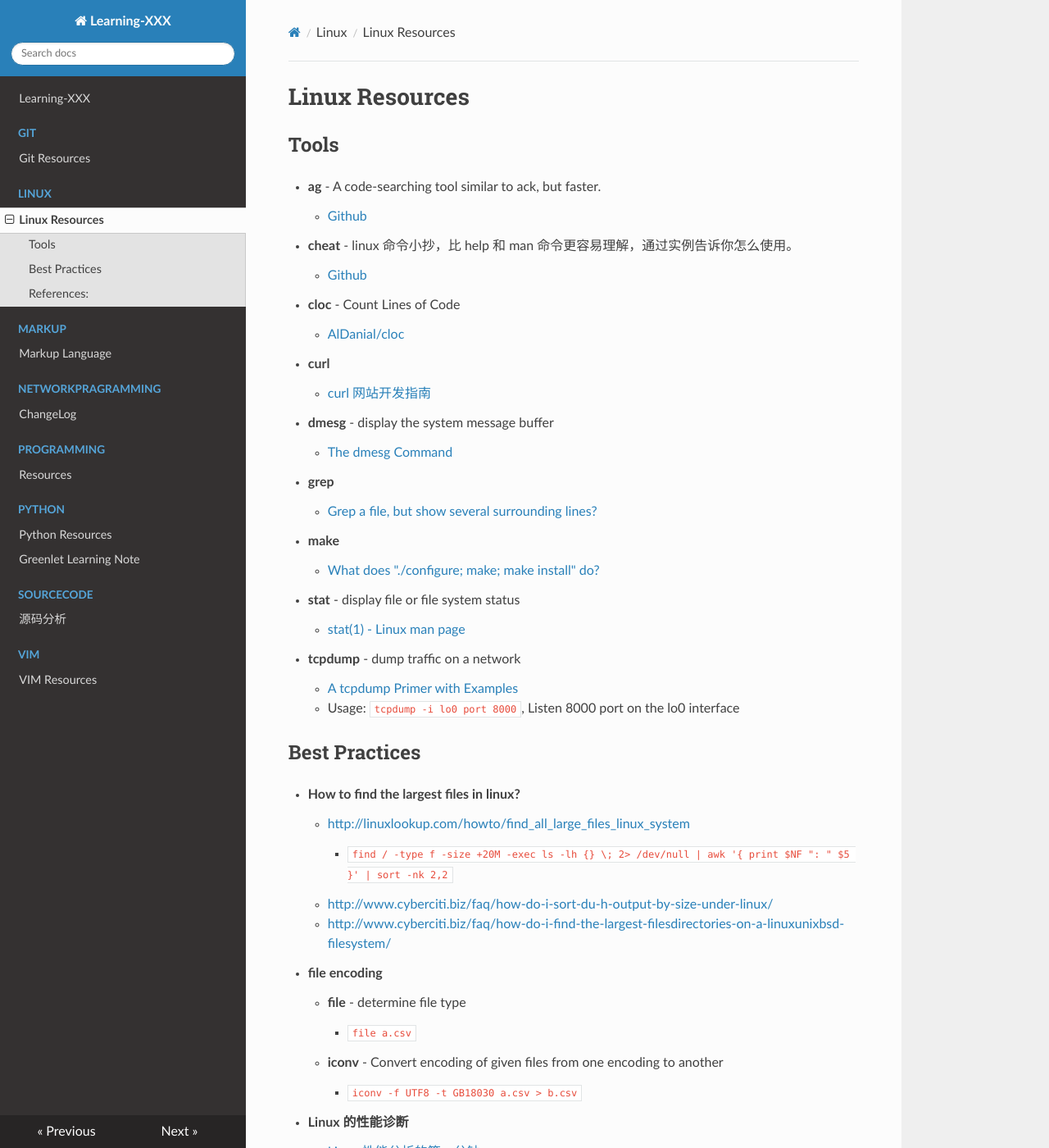
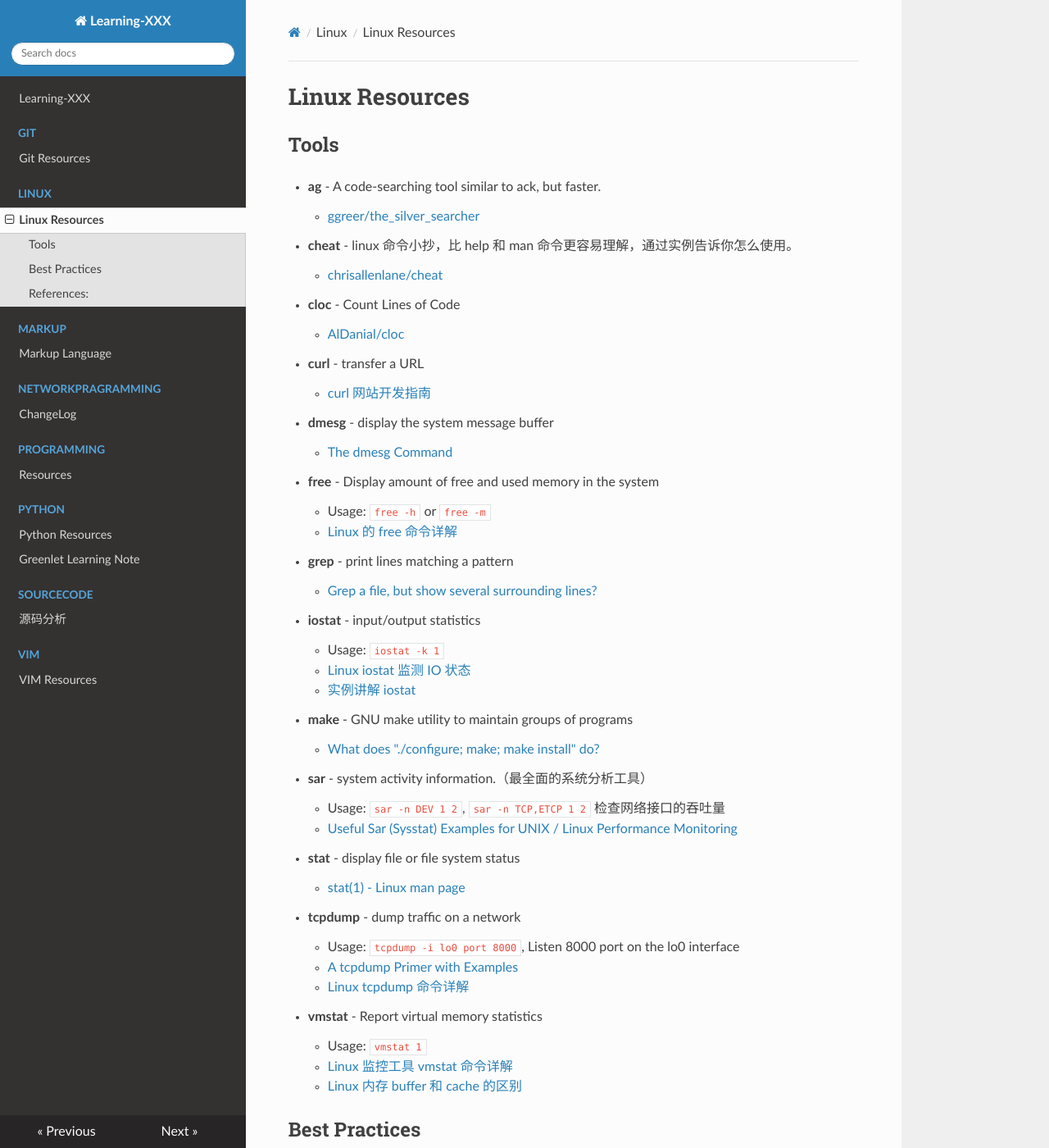
Before and after one commit to omsobliga/Learning-XXX, an MkDocs documentation site: the page built from docs/Linux/README.md, in a window 1280 px wide and 1400 px high. Shown: the whole window at 82% size. Built offline with MkDocs 1.6.1, drawn with Linux system fonts in a browser that asks for light colours; nearby versions of some CDN libraries; some of the changed text lies outside the part shown.

Commit message:
Add Linux performance analysis tools: free, iostat, sar, vmstat

```diff
--- a/docs/Linux/README.md
+++ b/docs/Linux/README.md
@@ -3,46 +3,64 @@
 ## Tools
 
 - **ag** - A code-searching tool similar to ack, but faster.
-    - [Github](https://github.com/ggreer/the_silver_searcher)
+    - [ggreer/the_silver_searcher](https://github.com/ggreer/the_silver_searcher)
 
 - **cheat** - linux 命令小抄，比 help 和 man 命令更容易理解，通过实例告诉你怎么使用。
-    - [Github](https://github.com/chrisallenlane/cheat)
+    - [chrisallenlane/cheat](https://github.com/chrisallenlane/cheat)
 
 - **cloc** - Count Lines of Code
     - [AlDanial/cloc](https://github.com/AlDanial/cloc)
 
-- **curl**
+- **curl** - transfer a URL
     - [curl 网站开发指南](http://www.ruanyifeng.com/blog/2011/09/curl.html)
 
 - **dmesg** - display the system message buffer
     - [The dmesg Command](http://www.linfo.org/dmesg.html)
 
-- **grep**
+- **free** - Display amount of free and used memory in the system
+    - Usage: `free -h` or `free -m`
+    - [Linux 的 free 命令详解](http://www.php-oa.com/2008/04/04/linux-free.html)
+
+- **grep** - print lines matching a pattern
     - [Grep a file, but show several surrounding lines?](http://stackoverflow.com/questions/9081/grep-a-file-but-show-several-surrounding-lines)
 
-- **make**
+- **iostat** - input/output statistics
+    - Usage: `iostat -k 1`
+    - [Linux iostat 监测 IO 状态](http://www.orczhou.com/index.php/2010/03/iostat-detail/)
+    - [实例讲解 iostat](http://www.php-oa.com/2009/02/03/iostat.html)
+
+- **make** - GNU make utility to maintain groups of programs
     - [What does "./configure; make; make install" do?](http://askubuntu.com/questions/173088/what-does-configure-make-make-install-do)
+
+- **sar** - system activity information.（最全面的系统分析工具）
+    - Usage: `sar -n DEV 1 2`, `sar -n TCP,ETCP 1 2` 检查网络接口的吞吐量
+    - [Useful Sar (Sysstat) Examples for UNIX / Linux Performance Monitoring](http://www.thegeekstuff.com/2011/03/sar-examples/)
 
 - **stat** - display file or file system status
     - [stat(1) - Linux man page](http://linux.die.net/man/1/stat)
 
 - **tcpdump** - dump traffic on a network
+    - Usage: `tcpdump -i lo0 port 8000`, Listen 8000 port on the lo0 interface
     - [A tcpdump Primer with Examples](https://danielmiessler.com/study/tcpdump/)
-    - Usage: `tcpdump -i lo0 port 8000`, Listen 8000 port on the lo0 interface
+    - [Linux tcpdump 命令详解](http://www.cnblogs.com/ggjucheng/archive/2012/01/14/2322659.html)
+
+- **vmstat** - Report virtual memory statistics
+    - Usage: `vmstat 1`
+    - [Linux 监控工具 vmstat 命令详解](http://www.ha97.com/4512.html)
+    - [Linux 内存 buffer 和 cache 的区别](http://blog.csdn.net/tianlesoftware/article/details/6459044)
 
 ## Best Practices
 
 - **How to find the largest files in linux?**
-    - <http://linuxlookup.com/howto/find_all_large_files_linux_system>
-        - `find / -type f -size +20M -exec ls -lh {} \; 2> /dev/null | awk '{ print $NF ": " $5 }' | sort -nk 2,2`
-    - <http://www.cyberciti.biz/faq/how-do-i-sort-du-h-output-by-size-under-linux/>
-    - <http://www.cyberciti.biz/faq/how-do-i-find-the-largest-filesdirectories-on-a-linuxunixbsd-filesystem/>
+    - [Find All Large Files On A Linux System](http://linuxlookup.com/howto/find_all_large_files_linux_system)
+        - Usage: `find / -type f -size +20M -exec ls -lh {} \; 2> /dev/null | awk '{ print $NF ": " $5 }' | sort -nk 2,2`
+    - [http://www.cyberciti.biz/faq/how-do-i-sort-du-h-output-by-size-under-linux/](http://www.cyberciti.biz/faq/how-do-i-sort-du-h-output-by-size-under-linux/)
 
 - **file encoding**
     - **file** - determine file type
-        - `file a.csv`
+        - Usage: `file a.csv`
     - **iconv** - Convert encoding of given files from one encoding to another
-        - `iconv -f UTF8 -t GB18030 a.csv > b.csv`
+        - Usage: `iconv -f UTF8 -t GB18030 a.csv > b.csv`
 
 - **Linux 的性能诊断**
     - [Linux 性能分析的第一分钟](http://www.oschina.net/translate/linux-performance-analysis-in-60s)
```
